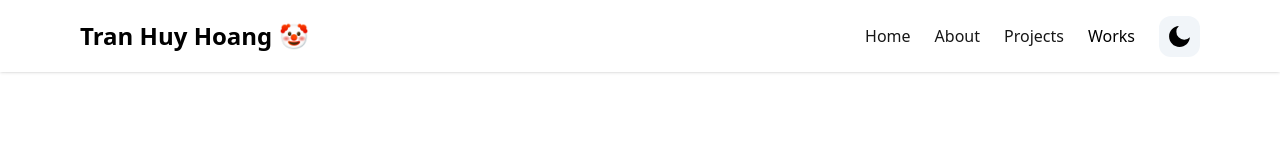
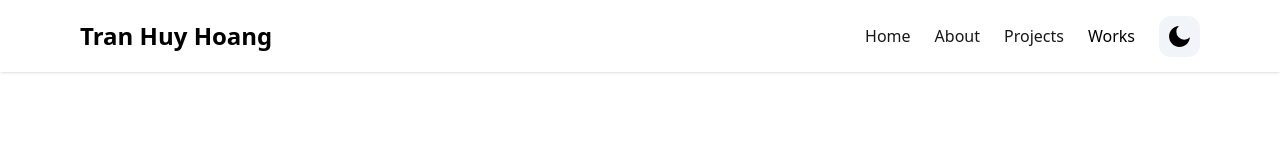
Before and after one commit to TranHuyHoang2001/Portfolio, a Next.js app: page / in a window 1280 px wide. Shown: the top 160 px of the page. Built offline with nearby package versions, Linux system fonts and the light colour scheme.

Commit message:
sixth_commit

```diff
--- a/components/Navbar.tsx
+++ b/components/Navbar.tsx
@@ -44,7 +44,7 @@ export default function Navbar() {
           <div className="flex items-center justify-between py-3 md:py-5 md:block">
             <Link to="home">
               <div className="container flex items-center space-x-2">
-                <h2 className="text-2xl font-bold">Tran Huy Hoang 🤡</h2>
+                <h2 className="text-2xl font-bold">Tran Huy Hoang</h2>
               </div>
             </Link>
             <div className="md:hidden">
```
